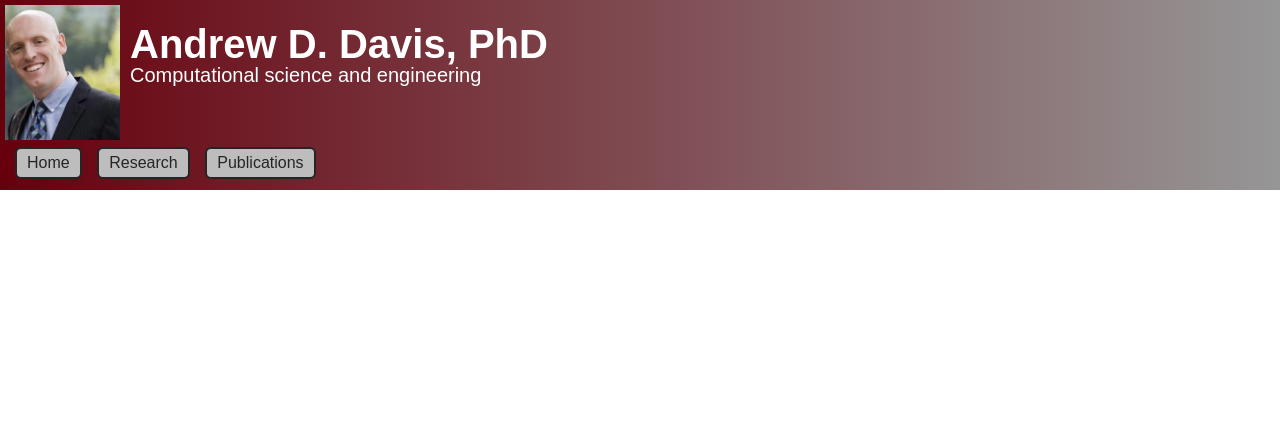
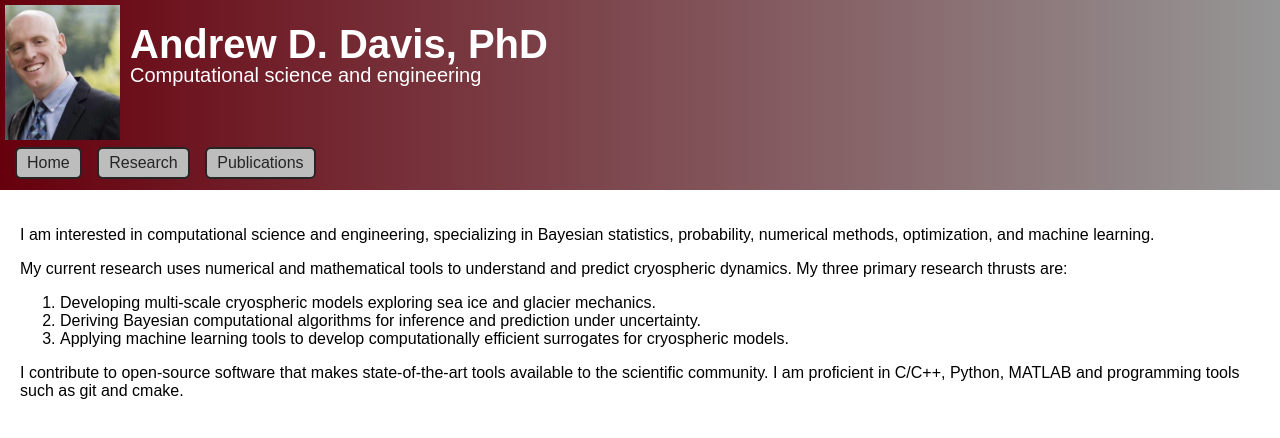
Before and after one commit to andyddavis/andyddavis.github.io, a Jekyll site: the page built from index.md, in a window 1280 px wide. Shown: the top 438 px of the page. Built offline with Jekyll 4.4.1, drawn with Linux system fonts in a browser that asks for light colours.

Commit message:
Update index.md

```diff
--- a/index.md
+++ b/index.md
@@ -2,3 +2,12 @@
 title: Home
 layout: default
 ---
+
+I am interested in computational science and engineering, specializing in Bayesian statistics, probability, numerical methods, optimization, and machine learning.
+
+My current research uses numerical and mathematical tools to understand and predict cryospheric dynamics. My three primary research thrusts are:
+1. Developing multi-scale cryospheric models exploring sea ice and glacier mechanics.
+2. Deriving Bayesian computational algorithms for inference and prediction under uncertainty.
+3. Applying machine learning tools to develop computationally efficient surrogates for cryospheric models.
+
+I contribute to open-source software that makes state-of-the-art tools available to the scientific community. I am proficient in C/C++, Python, MATLAB and programming tools such as git and cmake.
```
